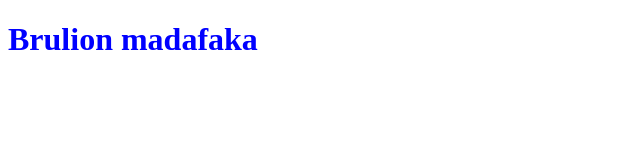
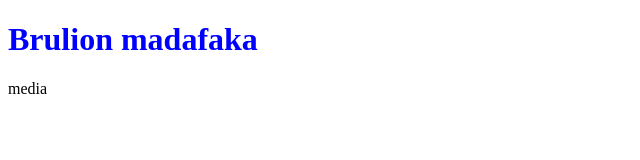
Before and after one commit to joan-grab/brulion, a plain HTML site: page index.html in a window 1280 px wide. Shown: the full height of the page, 0-640 px from the left. Drawn offline with Linux system fonts and the light colour scheme.

Commit message:
Update index.html

```diff
--- a/index.html
+++ b/index.html
@@ -17,6 +17,8 @@
 
     <body>
         <h1> Brulion madafaka </h1>
+
+        <p>media</p>
         <script src="/js/script.js"></script>
     </body>
 </html>
```
